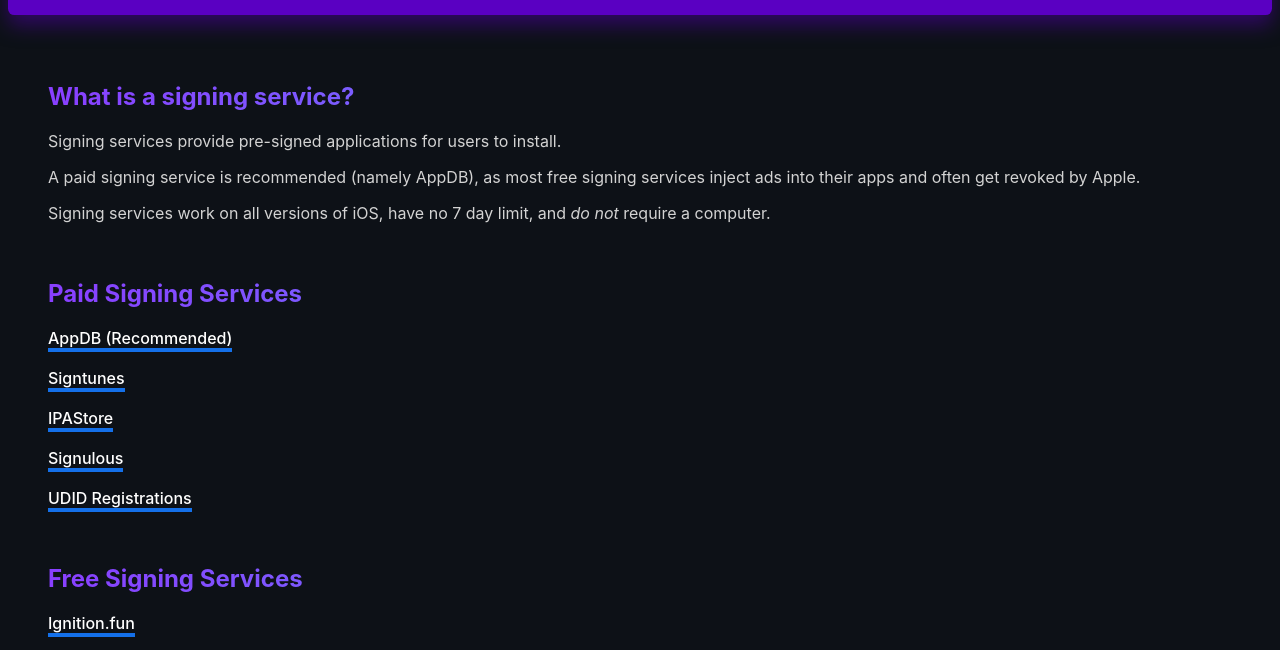
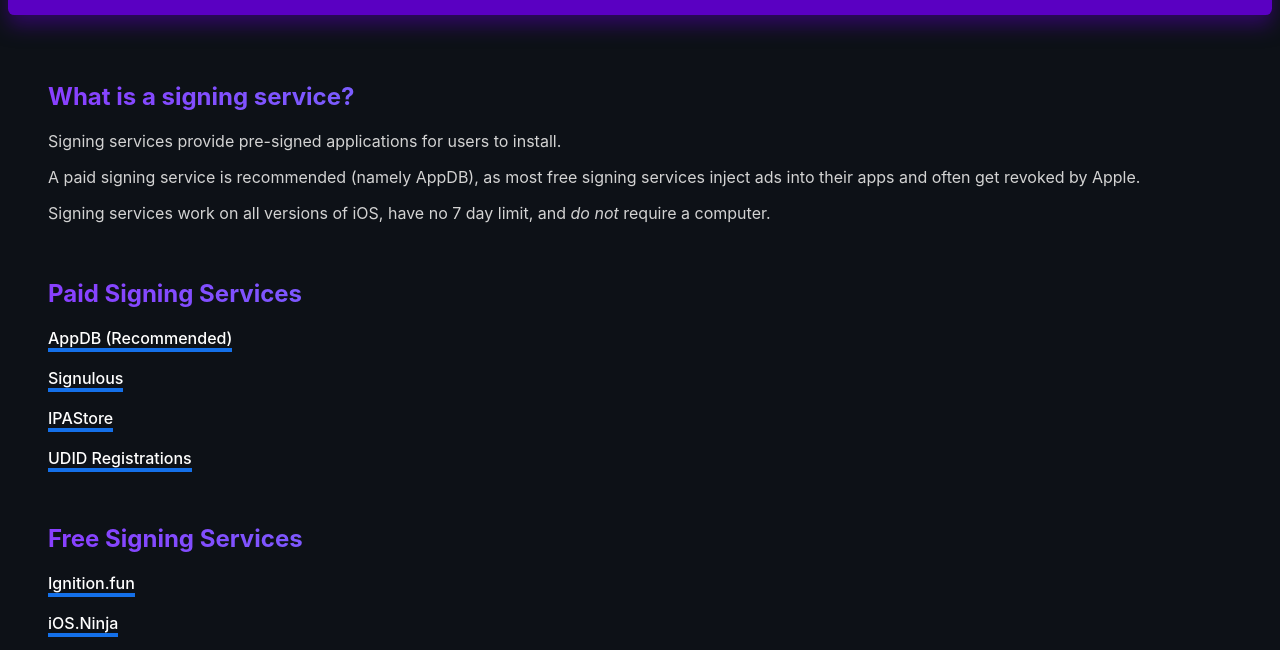
Before and after one commit to dallasco/applearchive, a plain HTML site: page pages/signingservices.html in a window 1280 px wide. Shown: the part 129-779 px from the top of the page. Drawn offline with Linux system fonts and the light colour scheme.

Commit message:
Update signingservices.html

```diff
--- a/pages/signingservices.html
+++ b/pages/signingservices.html
@@ -27,13 +27,10 @@
 			<a href="https://appdb.to/">AppDB (Recommended)</a>
 			<br>
 			<br>
-			<a href="https://signtunes.starfiles.co/">Signtunes</a>
+			<a href="https://www.signulous.com/">Signulous</a>
 			<br>
 			<br>
 			<a href="https://ipastore.me/">IPAStore</a>
-			<br>
-			<br>
-			<a href="https://www.signulous.com/">Signulous</a>
 			<br>
 			<br>
 			<a href="https://www.udidregistrations.com/">UDID Registrations</a>
```
